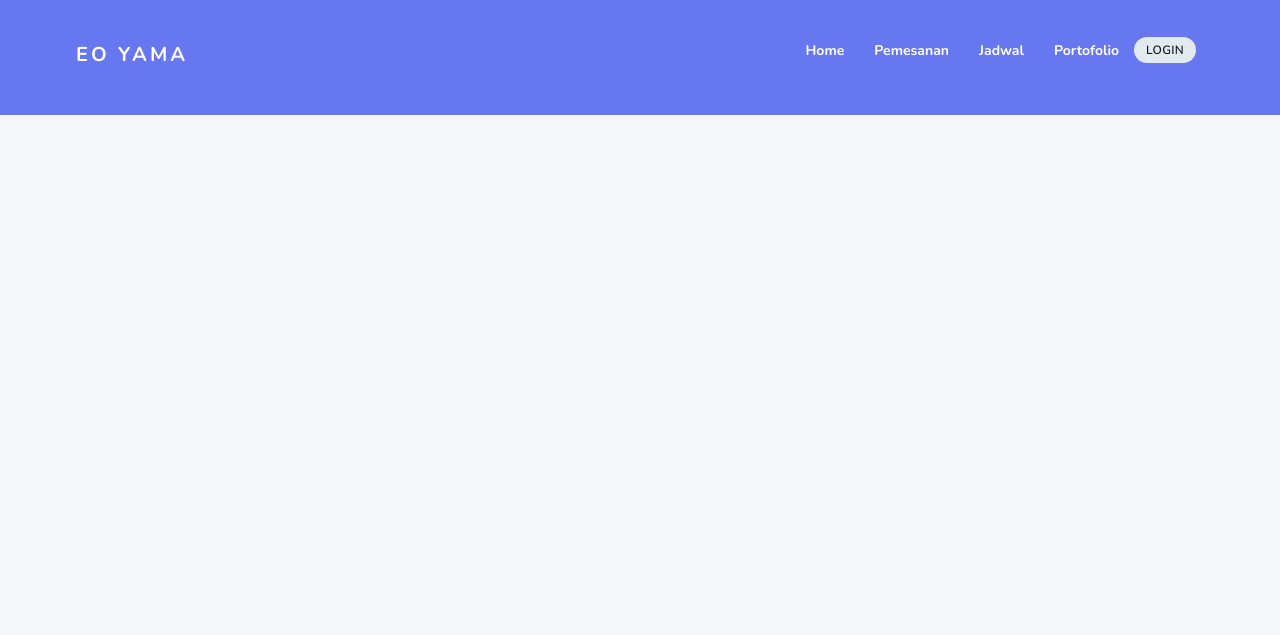
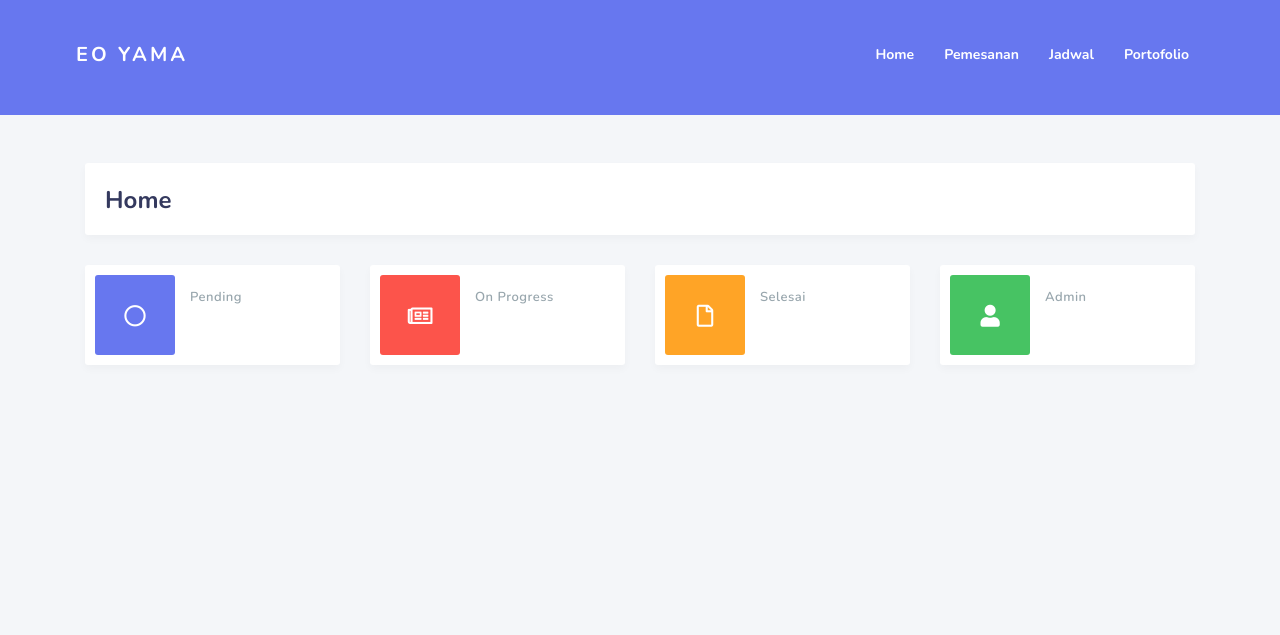
Before and after one commit to auraahsn/project_eo, a CodeIgniter 4 app: template app/Views/customer/dashboard.php in a window 1280 px wide. Shown: the top 635 px of the page. Run offline with PHP 8.4 and a stand-in for CodeIgniter, Linux system fonts and the light colour scheme; the template is opened without the code that fills it, so the values that code supplies are empty; some libraries are stand-ins or nearby versions.

Commit message:
cust_dashboard_portofolio

```diff
--- a/app/Views/customer/dashboard.php
+++ b/app/Views/customer/dashboard.php
@@ -11,10 +11,71 @@
     </div>
 
     <div class="section-body">
+        <!-- START DASHBOARD-1 -->
+        <div class="row">
+            <div class="col-lg-3 col-md-6 col-sm-6 col-12">
+                <div class="card card-statistic-1">
+                    <div class="card-icon bg-primary">
+                        <i class="far fa-circle"></i>
+                    </div>
+                    <div class="card-wrap">
+                        <div class="card-header">
+                            <h4>Pending</h4>
+                        </div>
+                        <div class="card-body">
+                            <?= hitungData('pemesanan') ?>
+                        </div>
+                    </div>
+                </div>
+            </div>
+            <div class="col-lg-3 col-md-6 col-sm-6 col-12">
+                <div class="card card-statistic-1">
+                    <div class="card-icon bg-danger">
+                        <i class="far fa-newspaper"></i>
+                    </div>
+                    <div class="card-wrap">
+                        <div class="card-header">
+                            <h4>On Progress</h4>
+                        </div>
+                        <div class="card-body">
+                            <?= hitungData('events') ?>
+                        </div>
+                    </div>
+                </div>
+            </div>
+            <div class="col-lg-3 col-md-6 col-sm-6 col-12">
+                <div class="card card-statistic-1">
+                    <div class="card-icon bg-warning">
+                        <i class="far fa-file"></i>
+                    </div>
+                    <div class="card-wrap">
+                        <div class="card-header">
+                            <h4>Selesai</h4>
+                        </div>
+                        <div class="card-body">
+                            <?= hitungData('portofolio') ?>
+                        </div>
+                    </div>
+                </div>
+            </div>
+            <div class="col-lg-3 col-md-6 col-sm-6 col-12">
+                <div class="card card-statistic-1">
+                    <div class="card-icon bg-success">
+                        <i class="fas fa-user"></i>
+                    </div>
+                    <div class="card-wrap">
+                        <div class="card-header">
+                            <h4>Admin</h4>
+                        </div>
+                        <div class="card-body">
+                            <?= hitungData('users') ?>
+                        </div>
+                    </div>
+                    <!-- END DASHBOARD-1 -->
+                </div>
+            </div>
+        </div>
+    </div>
 
-    </div>
-    </div>
-    </div>
-    </div>
 </section>
 <?= $this->endSection() ?>
--- a/app/Views/layout/defaultAdmin.php
+++ b/app/Views/layout/defaultAdmin.php
@@ -43,7 +43,7 @@
                         <li class="nav-item active"><a href="<?= site_url('customer/portofolio_customer') ?>" class="nav-link">Portofolio</a></li>
                         <!-- <li class="nav-item active"><a href="#" class="nav-link">Portofolio</a></li> -->
                         <div class="badges">
-                            <a href="<?= site_url('auth') ?>" class="badge badge-light">LOGIN</a>
+                            <!-- <a href="<?= site_url('auth') ?>" class="badge badge-light">LOGIN</a> -->
                         </div>
                     </ul>
                 </div>
@@ -51,11 +51,7 @@
 
             <!-- Main Content -->
             <div class="main-content">
-                <section class="section">
-
-                    <div class="section-body">
-
-                    </section>
+                <?= $this->renderSection('content') ?>
             </div>
 
             <footer class="main-footer">
```
Also changed, not shown: app/Controllers/PortofolioCustomer.php (+6 -1 lines), app/Views/customer/portofolio_customer.php (+11 -1 lines).
